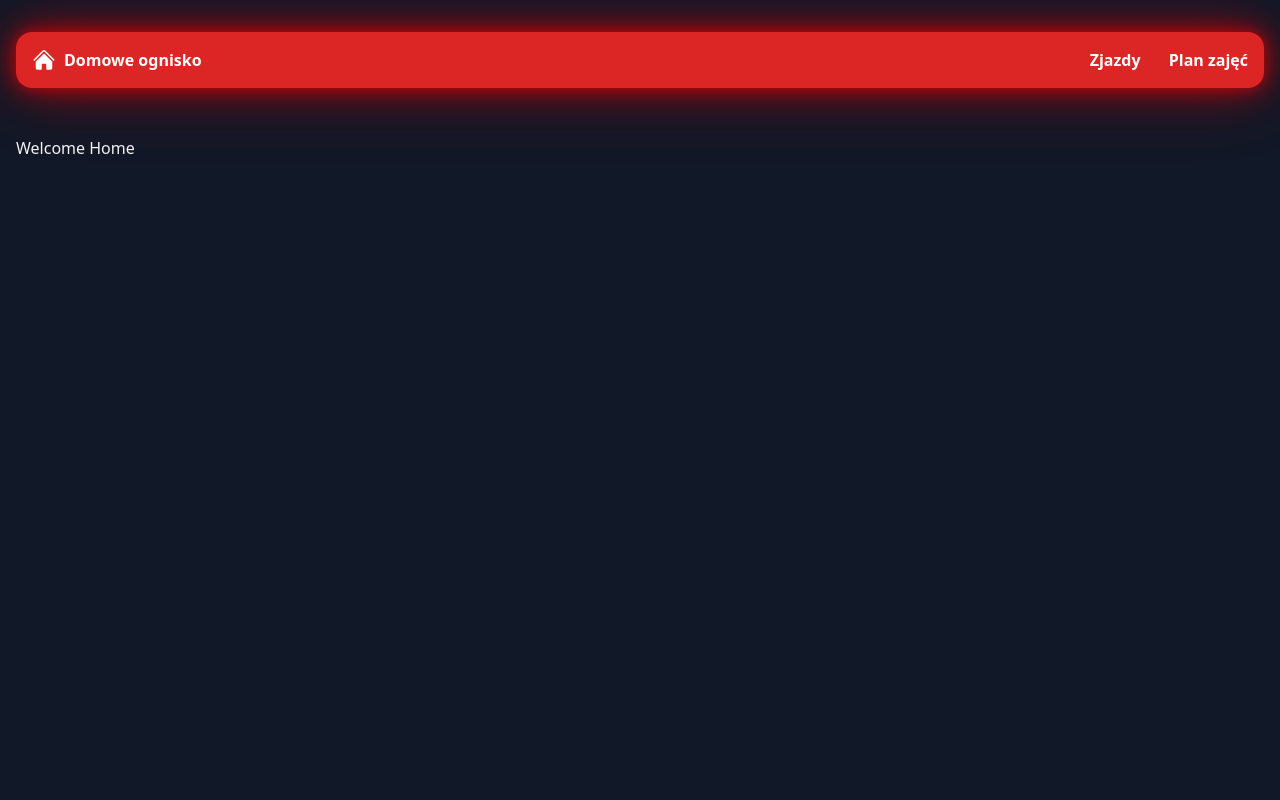
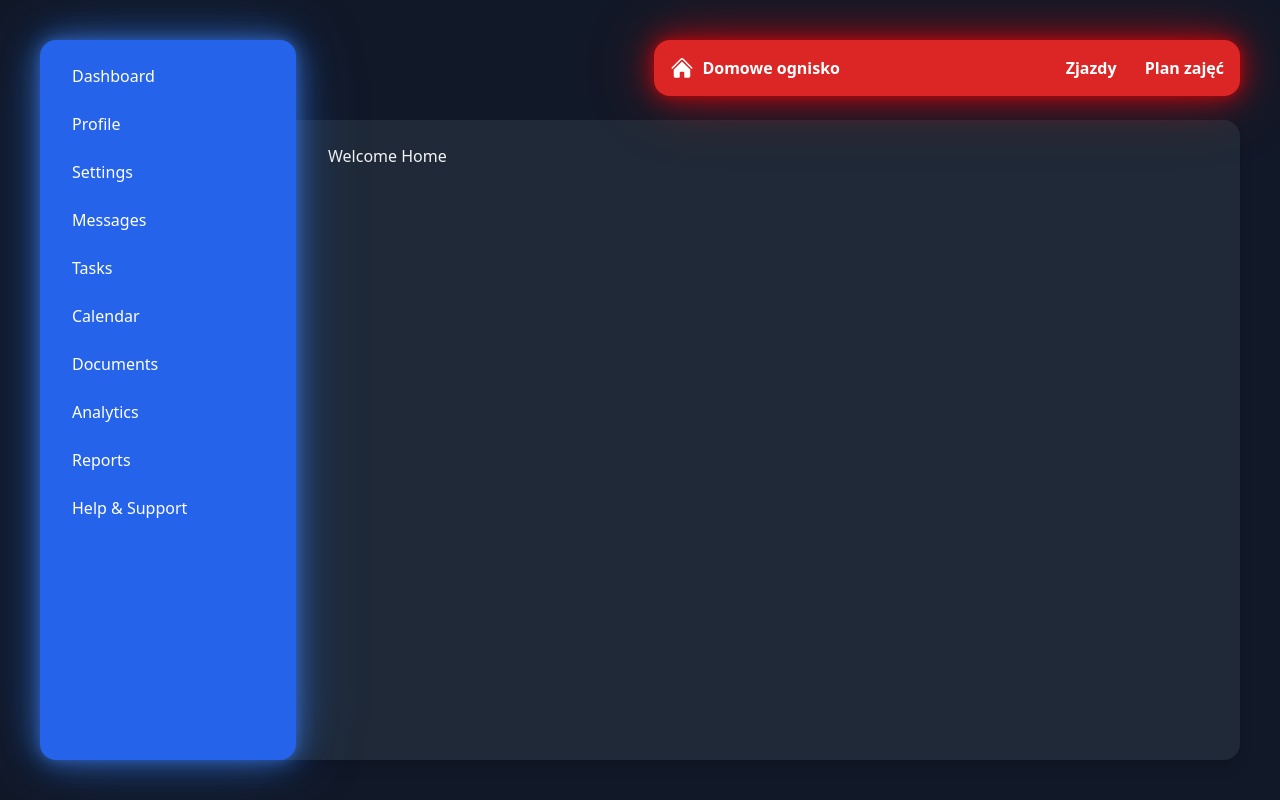
Before and after one commit to mihoow/subjects, a Vue app: page / in a window 1280 px wide. Built offline with nearby package versions, Linux system fonts and the light colour scheme.

Commit message:
Implement layout for the entire app

```diff
--- a/src/App.vue
+++ b/src/App.vue
@@ -1,34 +1,40 @@
 <template>
-  <div class="min-h-screen bg-gray-900 text-gray-100 flex flex-col p-4">
-    <header class="w-full bg-red-600 p-4 relative overflow-hidden rounded-2xl mx-auto mt-4 max-w-7xl header-glow">
-      <nav class="relative z-10 flex justify-between items-center">
-        <router-link to="/" class="text-white font-semibold hover:text-red-200 transition-colors duration-300 flex items-center">
-          <HomeIcon class="h-6 w-6 mr-2" />
-          Domowe ognisko
-        </router-link>
-        <div>
-          <a href="https://example.com/zjazdy" target="_blank" rel="noopener noreferrer" class="text-white font-semibold mr-6 hover:text-red-200 transition-colors duration-300">
-            Zjazdy
-          </a>
-          <a href="https://example.com/plan-zajec" target="_blank" rel="noopener noreferrer" class="text-white font-semibold hover:text-red-200 transition-colors duration-300">
-            Plan zajęć
-          </a>
-        </div>
-      </nav>
-    </header>
-    <main class="flex-grow py-6 sm:py-12">
-      <router-view></router-view>
-    </main>
+  <div class="min-h-screen bg-gray-900 text-gray-100 flex p-10 relative">
+    <Sidebar class="z-20" />
+    <div
+      ref="mainContent"
+      class="flex-1 flex flex-col ml-56 relative"
+    >
+      <div class="flex justify-end mb-6 relative z-30">
+        <Header />
+      </div>
+      <main class="flex-grow bg-gray-800 rounded-2xl p-6 pl-16 text-gray-100 shadow-lg relative z-10">
+        <router-view></router-view>
+      </main>
+    </div>
   </div>
 </template>
 
 <script>
-import { HomeIcon } from '@heroicons/vue/24/solid'
+import Sidebar from './components/Sidebar.vue'
+import Header from './components/Header.vue'
 
 export default {
   name: 'App',
   components: {
-    HomeIcon
+    Sidebar,
+    Header
+  },
+  data() {
+    return {
+      isLoaded: false
+    }
+  },
+  mounted() {
+    // Trigger the animation after a short delay to ensure DOM is ready
+    setTimeout(() => {
+      this.isLoaded = true
+    }, 100)
   }
 }
 </script>
--- /dev/null
+++ b/src/components/Header.vue
@@ -0,0 +1,29 @@
+<template>
+  <header class="bg-red-600 p-4 relative overflow-hidden rounded-2xl header-glow w-[60%] min-w-[400px]">
+    <nav class="relative z-10 flex justify-between items-center">
+      <router-link to="/" class="text-white font-semibold hover:text-red-200 transition-colors duration-300 flex items-center">
+        <HomeIcon class="h-6 w-6 mr-2" />
+        Domowe ognisko
+      </router-link>
+      <div>
+        <a href="https://example.com/zjazdy" target="_blank" rel="noopener noreferrer" class="text-white font-semibold mr-6 hover:text-red-200 transition-colors duration-300">
+          Zjazdy
+        </a>
+        <a href="https://example.com/plan-zajec" target="_blank" rel="noopener noreferrer" class="text-white font-semibold hover:text-red-200 transition-colors duration-300">
+          Plan zajęć
+        </a>
+      </div>
+    </nav>
+  </header>
+</template>
+
+<script>
+import { HomeIcon } from '@heroicons/vue/24/solid'
+
+export default {
+  name: 'MainHeader',
+  components: {
+    HomeIcon,
+  },
+}
+</script>
--- /dev/null
+++ b/src/components/Sidebar.vue
@@ -0,0 +1,46 @@
+<template>
+  <aside class="fixed left-10 top-10 bottom-10 w-64 bg-blue-600 text-white overflow-y-auto rounded-2xl sidebar-glow flex flex-col">
+    <nav class="p-4 flex-grow">
+      <ul>
+        <li v-for="(item, index) in sidebarItems" :key="index" class="mb-2">
+          <a :href="item.link" class="block py-2 px-4 hover:bg-blue-700 rounded transition-colors duration-200">
+            {{ item.name }}
+          </a>
+        </li>
+      </ul>
+    </nav>
+  </aside>
+</template>
+
+<script>
+export default {
+  name: 'MainSidebar',
+  data() {
+    return {
+      sidebarItems: [
+        { name: 'Dashboard', link: '#dashboard' },
+        { name: 'Profile', link: '#profile' },
+        { name: 'Settings', link: '#settings' },
+        { name: 'Messages', link: '#messages' },
+        { name: 'Tasks', link: '#tasks' },
+        { name: 'Calendar', link: '#calendar' },
+        { name: 'Documents', link: '#documents' },
+        { name: 'Analytics', link: '#analytics' },
+        { name: 'Reports', link: '#reports' },
+        { name: 'Help & Support', link: '#help' },
+      ]
+    }
+  }
+}
+</script>
+
+<style scoped>
+.sidebar-glow {
+  box-shadow:
+    0 0 10px rgba(59, 130, 246, 0.3),
+    0 0 20px rgba(59, 130, 246, 0.3),
+    0 0 30px rgba(59, 130, 246, 0.3),
+    0 0 40px rgba(59, 130, 246, 0.3),
+    0 0 70px rgba(59, 130, 246, 0.3);
+}
+</style>
```
